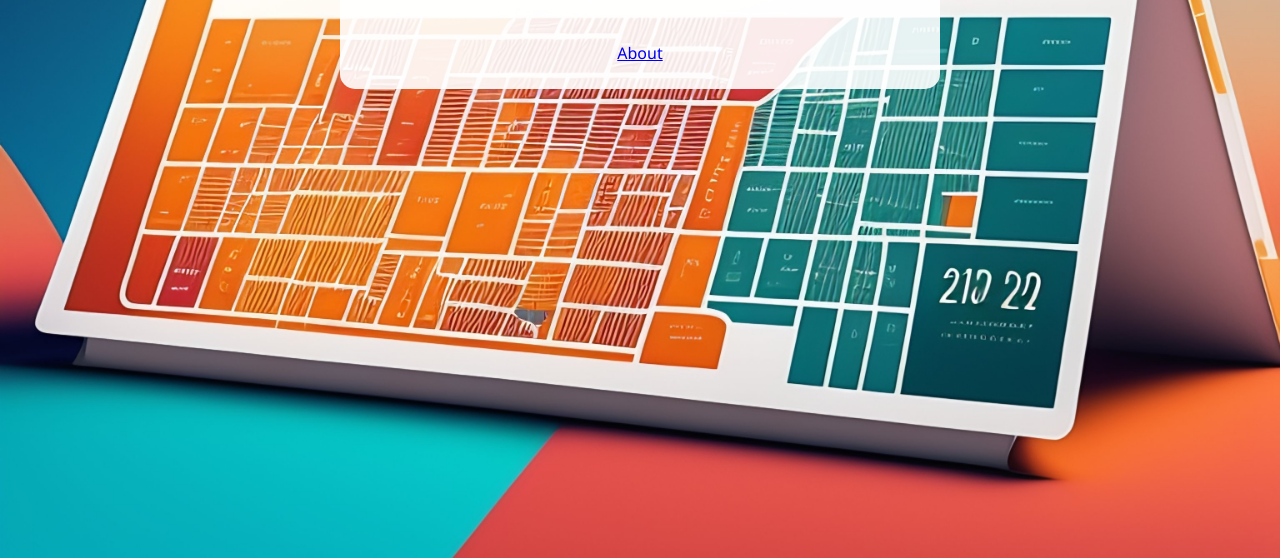
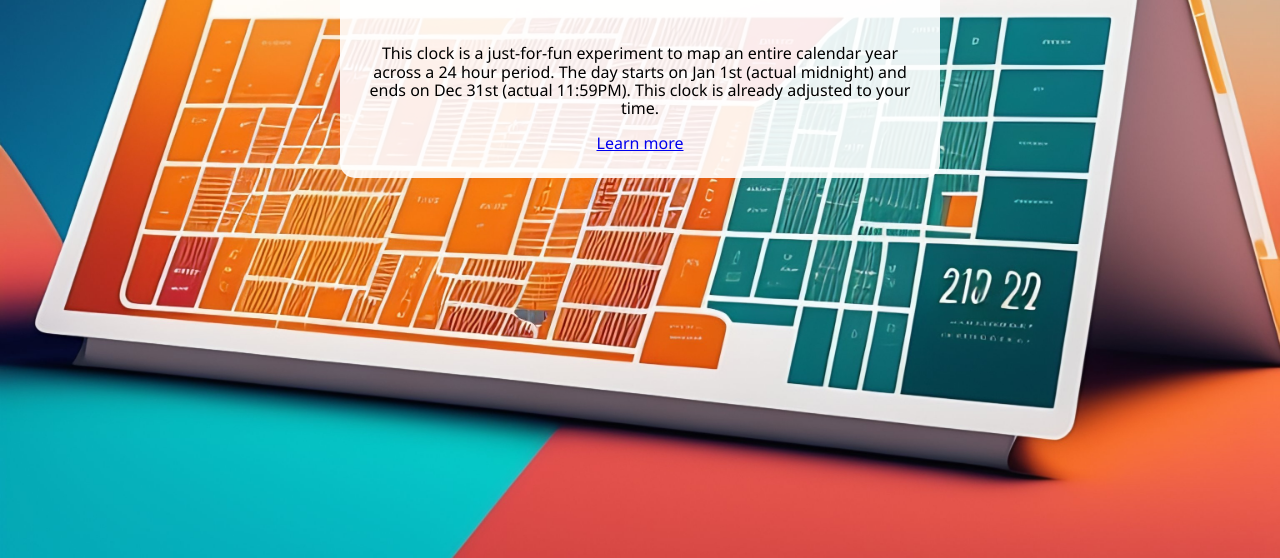
Before and after one commit to adamjgrant/dates-as-time, a plain HTML site: page index.html in a window 1280 px wide. Shown: the part 242-800 px from the top of the page. Drawn offline with Linux system fonts and the light colour scheme.

Commit message:
Adding some helpful background information

```diff
--- a/index.html
+++ b/index.html
@@ -33,7 +33,10 @@
   </h3>
 
   <footer>
-    <p><a href="https://www.adamgrant.info/Being+Human/Delights/What+if+we+used+dates+for+time%3F">About</a></p>
+    <p>This clock is a just-for-fun experiment to map an entire calendar year across a 24 hour period.
+      The day starts on Jan 1st (actual midnight) and ends on Dec 31st (actual 11:59PM). This clock is already adjusted to your time.
+    </p>
+    <p><a href="https://www.adamgrant.info/Being+Human/Delights/What+if+we+used+dates+for+time%3F">Learn more</a></p>
   </footer>
   <script src="script.js"></script>
 </body>
```
